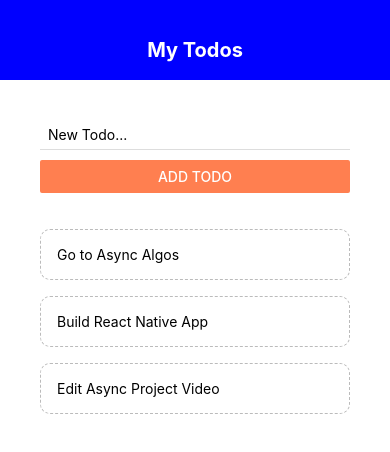
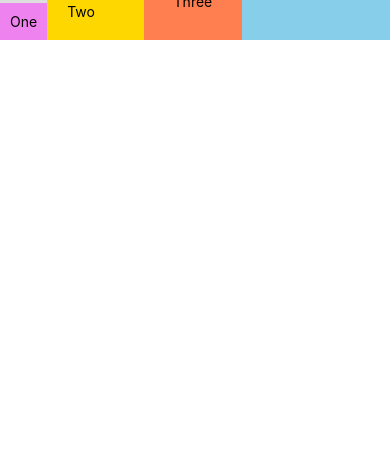
Before and after one commit to h0plyn/react-native-todo-list, a React Native app: screen / in a window 390 px wide. Shown: the top 452 px of the page. Built offline with nearby package versions, Linux system fonts and the light colour scheme.

Commit message:
add Sandbox Flexbox demo

```diff
--- a/App.js
+++ b/App.js
@@ -12,6 +12,7 @@
 import Header from './components/Header';
 import TodoItem from './components/TodoItem';
 import AddTodo from './components/AddTodo';
+import Sandbox from './components/Sandbox';
 
 export default function App() {
   const [todos, setTodos] = useState([
@@ -38,27 +39,28 @@
     }
   };
   return (
-    <TouchableWithoutFeedback
-      onPress={() => {
-        Keyboard.dismiss();
-      }}
-    >
-      <View style={styles.container}>
-        <Header />
-        <View style={styles.content}>
-          <AddTodo submitHandler={submitHandler} />
-          <View style={styles.list}>
-            <FlatList
-              data={todos}
-              renderItem={({ item }) => (
-                <TodoItem item={item} pressHandler={pressHandler} />
-              )}
-            />
-          </View>
-        </View>
-        <StatusBar style="dark" />
-      </View>
-    </TouchableWithoutFeedback>
+    <Sandbox />
+    // <TouchableWithoutFeedback
+    //   onPress={() => {
+    //     Keyboard.dismiss();
+    //   }}
+    // >
+    //   <View style={styles.container}>
+    //     <Header />
+    //     <View style={styles.content}>
+    //       <AddTodo submitHandler={submitHandler} />
+    //       <View style={styles.list}>
+    //         <FlatList
+    //           data={todos}
+    //           renderItem={({ item }) => (
+    //             <TodoItem item={item} pressHandler={pressHandler} />
+    //           )}
+    //         />
+    //       </View>
+    //     </View>
+    //     <StatusBar style="dark" />
+    //   </View>
+    // </TouchableWithoutFeedback>
   );
 }
 
--- /dev/null
+++ b/components/Sandbox.js
@@ -0,0 +1,44 @@
+import React from 'react';
+import { StyleSheet, Text, View } from 'react-native';
+
+export default function Sandbox() {
+  return (
+    <View style={styles.container}>
+      <Text style={styles.boxOne}>One</Text>
+      <Text style={styles.boxTwo}>Two</Text>
+      <Text style={styles.boxThree}>Three</Text>
+      <Text style={styles.boxFour}>Four</Text>
+    </View>
+  );
+}
+
+const styles = StyleSheet.create({
+  container: {
+    flex: 0,
+    flexDirection: 'row',
+    justifyContent: 'space-around',
+    alignItems: 'flex-end',
+    paddingTop: 40,
+    backgroundColor: '#ddd',
+  },
+  boxOne: {
+    flex: 2,
+    backgroundColor: 'violet',
+    padding: 10,
+  },
+  boxTwo: {
+    flex: 5,
+    backgroundColor: 'gold',
+    padding: 20,
+  },
+  boxThree: {
+    flex: 1,
+    backgroundColor: 'coral',
+    padding: 30,
+  },
+  boxFour: {
+    flex: 6,
+    backgroundColor: 'skyblue',
+    padding: 40,
+  },
+});
```
